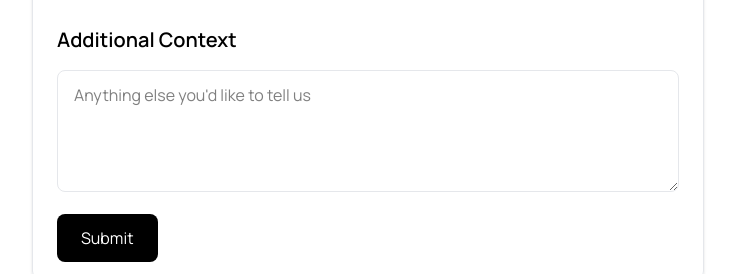
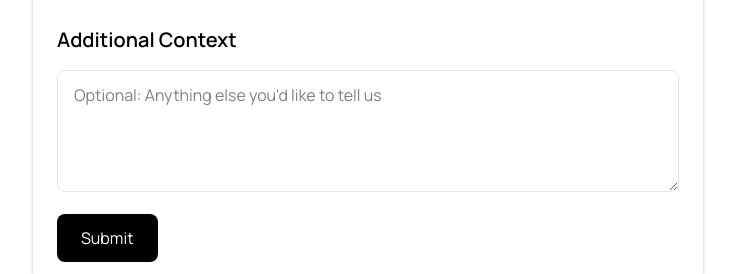
Before and after one commit to JohannesKarasik/ContractorBoost, a Next.js app: page /client-form in a window 1280 px wide. Shown: the part 1655-1929 px from the top of the page, without its empty margins (272-1007 px from the left). Built offline with nearby package versions, Linux system fonts and the light colour scheme.

Commit message:
Initial commit

```diff
--- a/src/app/client-form/page.tsx
+++ b/src/app/client-form/page.tsx
@@ -43,7 +43,6 @@ export default function ContactPage() {
             type="text"
             name="last_name"
             placeholder="Full Name"
-            required
             className="w-full rounded-lg border px-4 py-3"
           />
 
@@ -51,7 +50,6 @@ export default function ContactPage() {
             type="email"
             name="email"
             placeholder="Email"
-            required
             className="w-full rounded-lg border px-4 py-3"
           />
 
@@ -59,7 +57,6 @@ export default function ContactPage() {
             type="text"
             name="legal_business_name"
             placeholder="Legal Business Name"
-            required
             className="w-full rounded-lg border px-4 py-3"
           />
 
@@ -67,7 +64,6 @@ export default function ContactPage() {
             type="tel"
             name="business_phone"
             placeholder="Business Phone"
-            required
             value={businessPhone}
             onChange={handleBusinessPhoneChange}
             className="w-full rounded-lg border px-4 py-3"
@@ -107,7 +103,6 @@ export default function ContactPage() {
             type="text"
             name="business_address"
             placeholder="Business Address"
-            required
             className="w-full rounded-lg border px-4 py-3"
           />
 
@@ -115,7 +110,6 @@ export default function ContactPage() {
             type="text"
             name="city"
             placeholder="City"
-            required
             className="w-full rounded-lg border px-4 py-3"
           />
 
@@ -123,19 +117,15 @@ export default function ContactPage() {
             type="text"
             name="state"
             placeholder="State/Region"
-            required
             className="w-full rounded-lg border px-4 py-3"
           />
 
           <select
             name="country"
-  required
             defaultValue=""
             className="w-full rounded-lg border px-4 py-3"
           >
-  <option value="" disabled>
-    Select Country
-  </option>
+            <option value="">Select Country</option>
             <option value="United States">🇺🇸 United States</option>
             <option value="Canada">🇨🇦 Canada</option>
           </select>
@@ -144,7 +134,6 @@ export default function ContactPage() {
             type="text"
             name="zip"
             placeholder="Zip/Postal Code"
-            required
             className="w-full rounded-lg border px-4 py-3"
           />
 
@@ -157,12 +146,9 @@ export default function ContactPage() {
 
           <h2 className="text-xl font-semibold pt-4">Required Info for Website</h2>
 
-
-
           <textarea
             name="services"
             placeholder="Which services do you offer? (e.g. roofing, excavating, concrete, landscaping)"
-  required
             rows={3}
             className="w-full rounded-lg border px-4 py-3"
           />
@@ -171,14 +157,12 @@ export default function ContactPage() {
             type="text"
             name="main_area"
             placeholder="Main area you operate in"
-            required
             className="w-full rounded-lg border px-4 py-3"
           />
 
           <textarea
             name="radius"
             placeholder="Approximate service radius (e.g. 40 km / 25 miles)"
-  required
             rows={2}
             className="w-full rounded-lg border px-4 py-3"
           />
@@ -210,7 +194,7 @@ export default function ContactPage() {
 
           <textarea
             name="additional"
-            placeholder="Anything else you'd like to tell us"
+            placeholder="Optional: Anything else you'd like to tell us"
             rows={4}
             className="w-full rounded-lg border px-4 py-3"
           />
```
Lines whose indentation alone changed are shown as unchanged.
